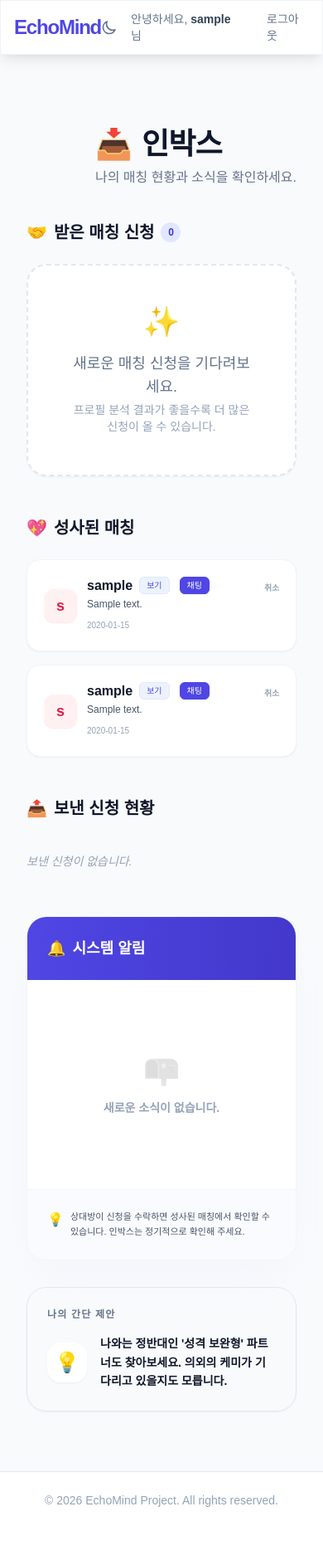
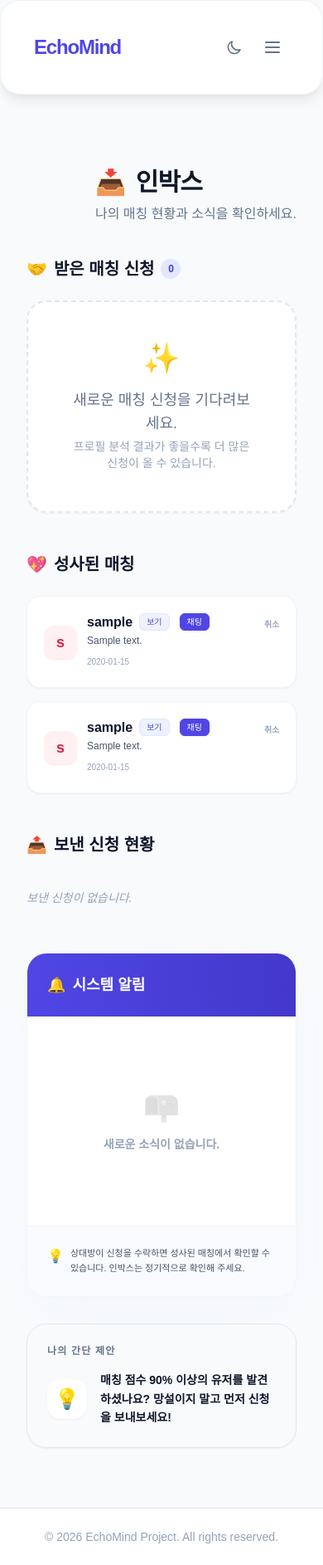
Before and after one commit to 2026TUKCOMCD/EchoMind, a Flask app: page /inbox in a window 390 px wide. Shown: the whole page at 83% size. Before the commit the page ends 1816 px from the top, so only its background shows below. Run offline with Flask 3, Linux system fonts and the light colour scheme; the visitor is signed in with stand-in values (Sample User, id 1); tables that the repository leaves empty hold one stand-in row (values such as "Sample post"); some libraries are stand-ins or nearby versions; some web fonts are replaced.

Commit message:
모바일 웹 ui 개선
-모바일로 접속할 경우 로그인창에서 메뉴가 보이지 않는 문제 수정
-모바일로 분석 요청할 경우 txt파일 업로드가 되지 않는 문제 수정
-분석 요청에서 드래그 앤 드롭이 되지 않는 문제 수정
-안드로이드 데이터 내보내기 형식 지원
-이름 입력 시 대소문자 구분 및 공백 무시

```diff
--- a/main.py
+++ b/main.py
@@ -44,7 +44,8 @@
 # ----------------------------
 LINE_PATTERNS = [
     re.compile(r"^\[(?P<name>.+?)\]\s+\[(?P<time>.+?)\]\s+(?P<msg>.+)$"),
-    re.compile(r"^(?P<time>\d{4}\.\s*\d{1,2}\.\s*\d{1,2}\.\s*.+?),\s*(?P<name>[^:]+?)\s*:\s*(?P<msg>.+)$"),
+    re.compile(r"^(?P<time>\d{4}\.\s*\d{1,2}\.\s*\d{1,2}\.\s*.+?),\s*(?P<name>[^:]+?)\s*:\s*(?P<msg>.*)$"),
+    re.compile(r"^(?P<time>\d{4}년\s*\d{1,2}월\s*\d{1,2}일\s*(?:오전|오후)\s*\d{1,2}:\d{1,2}),\s*(?P<name>[^:]+?)\s*:\s*(?P<msg>.*)$"),
 ]
 
 SYSTEM_SKIP_SUBSTR = [
@@ -124,43 +125,83 @@
     total_lines = parsed = failed = filtered_system = empty_text = pii_hits_total = 0
     rows: List[Dict[str, str]] = []
 
+    # [NEW] Case-insensitive comparison target
+    norm_target = target_name.strip().lower()
+
+    current_speaker = None
+    current_msg = []
+
+    def flush_msg():
+        nonlocal parsed, filtered_system, empty_text, pii_hits_total
+        # [NEW] Check speaker name case-insensitively
+        if current_speaker and current_speaker.strip().lower() == norm_target and current_msg:
+            full_text = "\n".join(current_msg).strip()
+            if not full_text:
+                empty_text += 1
+                return
+            if looks_like_system_message(full_text):
+                filtered_system += 1
+                return
+
+            cleaned = clean_text_ko(full_text)
+            if not cleaned:
+                empty_text += 1
+                return
+
+            masked, hits = mask_pii(cleaned)
+            pii_hits_total += hits
+
+            rows.append({"text": masked})
+            parsed += 1
+
     with open(filepath, "r", encoding="utf-8", errors="ignore") as f:
         for raw in f:
             total_lines += 1
             line = raw.rstrip("\n")
+
+            # Allow empty lines within multiline message, otherwise mark failed
             if not line.strip():
-                failed += 1
+                if current_speaker is not None:
+                    current_msg.append("")
+                else:
+                    failed += 1
                 continue
 
+            # Check if this line starts a new message
             m = None
             for pat in LINE_PATTERNS:
                 m = pat.match(line)
                 if m:
                     break
-            if not m:
-                failed += 1
-                continue
 
-            speaker = m.group("name").strip()
-            if speaker != target_name:
-                continue
+            if m:
+                # Append the previous accumulated message
+                flush_msg()
 
-            text = m.group("msg").strip()
+                # Start recording a new message
+                speaker = m.group("name").strip()
+                text = m.group("msg")
 
-            if looks_like_system_message(text):
-                filtered_system += 1
-                continue
+                current_speaker = speaker
+                current_msg = [text]
+            else:
+                # Ignore top info metadata or pure date dividers from Kakao
+                is_meta = line.startswith("저장한 날짜 :") or "카카오톡 대화" in line
+                # e.g., "2025년 12월 2일 화요일" (Kakao daily divider string format roughly)
+                is_divider = bool(re.match(r"^\d{4}년\s*\d{1,2}월\s*\d{1,2}일\s*.*$", line))
 
-            text = clean_text_ko(text)
-            if not text:
-                empty_text += 1
-                continue
+                if is_meta or is_divider:
+                    failed += 1
+                    continue
 
-            text, hits = mask_pii(text)
-            pii_hits_total += hits
+                # If we have an active speaker, treat as a multiline continuation
+                if current_speaker is not None:
+                    current_msg.append(line)
+                else:
+                    failed += 1
 
-            rows.append({"text": text})
-            parsed += 1
+    # Catch the very last message in the file
+    flush_msg()
 
     quality = ParseQuality(
         total_lines=total_lines,
--- a/static/css/style.css
+++ b/static/css/style.css
@@ -79,6 +79,7 @@
 html.dark .text-slate-900,
 html.dark .text-gray-900 {
     color: #ffffff;
+
 }
 
 html.dark .text-slate-500,
@@ -113,6 +114,29 @@
     background-color: rgba(255, 255, 255, 0.02);
 }
 
+/* Mobile Responsive Adjustments */
+@media (max-width: 640px) {
+    .max-w-7xl, .max-w-6xl {
+        padding-left: 1rem;
+        padding-right: 1rem;
+    }
+
+    h1 {
+        font-size: 1.875rem !important; /* text-3xl */
+        line-height: 2.25rem !important;
+    }
+
+    .glass-panel {
+        padding: 1.5rem !important;
+        border-radius: 1.5rem !important;
+    }
+
+    /* Stack flex-row elements on mobile */
+    .md-flex-row {
+        flex-direction: column !important;
+    }
+}
+
 /* Date Picker Icon Styling */
 input[type="date"]::-webkit-calendar-picker-indicator {
     cursor: pointer;
@@ -137,3 +161,8 @@
 html.dark input[type="date"]::-webkit-calendar-picker-indicator:hover {
     background-color: rgba(255, 255, 255, 0.1);
 }
+
+/* Alpine.js x-cloak: Prevent flickering on load */
+[x-cloak] {
+    display: none !important;
+}
--- a/templates/base.html
+++ b/templates/base.html
@@ -30,15 +30,17 @@
     class="dark:bg-slate-900 text-slate-800 dark:text-slate-200 min-h-screen flex flex-col transition-colors duration-300">
 
     <!-- Navigation -->
-    <nav class="glass-panel sticky top-0 z-50 border-b border-slate-200/50 dark:border-slate-700/50">
+    <nav x-data="{ open: false }" class="glass-panel sticky top-0 z-50 border-b border-slate-200/50 dark:border-slate-700/50">
         <div class="max-w-7xl mx-auto px-4 sm:px-6 lg:px-8">
             <div class="flex justify-between h-16">
-                <div class="flex">
+                <!-- Left Side: Logo & Desktop Links -->
+                <div class="flex items-center">
                     <div class="flex-shrink-0 flex items-center">
                         <a href="{{ url_for('home') }}"
                             class="text-2xl font-extrabold text-indigo-600 dark:text-indigo-400 tracking-tighter">EchoMind</a>
                     </div>
                     {% if g.user %}
+                    <!-- Desktop-only Links -->
                     <div class="hidden sm:ml-6 sm:flex sm:space-x-8">
                         <a href="{{ url_for('home') }}"
                             class="border-transparent text-slate-500 dark:text-slate-400 hover:border-indigo-300 hover:text-indigo-700 dark:hover:text-indigo-300 inline-flex items-center px-1 pt-1 border-b-2 text-sm font-medium transition-colors">
@@ -69,41 +71,78 @@
                     </div>
                     {% endif %}
                 </div>
-                <div class="flex items-center gap-4">
-                    <!-- Dark Mode Toggle -->
+
+                <!-- Right Side: Theme Toggle, User Info (Desktop), Hamburger (Mobile) -->
+                <div class="flex items-center gap-2">
+                    <!-- Dark Mode Toggle (Always Visible) -->
                     <button id="theme-toggle"
-                        class="text-slate-500 dark:text-slate-400 hover:text-indigo-600 dark:hover:text-indigo-400 transition-colors focus:outline-none">
-                        <!-- Sun Icon -->
-                        <svg id="theme-toggle-light-icon" class="w-5 h-5 hidden" fill="none" stroke="currentColor"
-                            viewBox="0 0 24 24">
-                            <path stroke-linecap="round" stroke-linejoin="round" stroke-width="2"
-                                d="M12 3v1m0 16v1m9-9h-1M4 12H3m15.364 6.364l-.707-.707M6.343 6.343l-.707-.707m12.728 0l-.707.707M6.343 17.657l-.707.707M16 12a4 4 0 11-8 0 4 4 0 018 0z">
-                            </path>
+                        class="p-2 text-slate-500 dark:text-slate-400 hover:text-indigo-600 dark:hover:text-indigo-400 transition-colors focus:outline-none">
+                        <svg id="theme-toggle-light-icon" class="w-5 h-5 hidden" fill="none" stroke="currentColor" viewBox="0 0 24 24">
+                            <path stroke-linecap="round" stroke-linejoin="round" stroke-width="2" d="M12 3v1m0 16v1m9-9h-1M4 12H3m15.364 6.364l-.707-.707M6.343 6.343l-.707-.707m12.728 0l-.707.707M6.343 17.657l-.707.707M16 12a4 4 0 11-8 0 4 4 0 018 0z"></path>
                         </svg>
-                        <!-- Moon Icon -->
-                        <svg id="theme-toggle-dark-icon" class="w-5 h-5 hidden" fill="none" stroke="currentColor"
-                            viewBox="0 0 24 24">
-                            <path stroke-linecap="round" stroke-linejoin="round" stroke-width="2"
-                                d="M20.354 15.354A9 9 0 018.646 3.646 9.003 9.003 0 0012 21a9.003 9.003 0 008.354-5.646z">
-                            </path>
+                        <svg id="theme-toggle-dark-icon" class="w-5 h-5 hidden" fill="none" stroke="currentColor" viewBox="0 0 24 24">
+                            <path stroke-linecap="round" stroke-linejoin="round" stroke-width="2" d="M20.354 15.354A9 9 0 018.646 3.646 9.003 9.003 0 0012 21a9.003 9.003 0 008.354-5.646z"></path>
                         </svg>
                     </button>
 
-                    {% if g.user %}
-                    <span class="text-sm text-slate-500 mr-4">안녕하세요, <span
-                            class="font-bold text-slate-700 dark:text-slate-200">{{
-                            g.user.nickname or g.user.username }}</span>님</span>
-                    <a href="{{ url_for('logout') }}"
-                        class="text-sm font-medium text-slate-500 hover:text-slate-900 dark:text-slate-400 dark:hover:text-white">로그아웃</a>
-                    {% else %}
-                    <a href="{{ url_for('login') }}"
-                        class="text-sm font-medium text-indigo-600 hover:text-indigo-500 mr-4">로그인</a>
-                    <a href="{{ url_for('register') }}"
-                        class="px-4 py-2 border border-transparent rounded-md shadow-sm text-sm font-medium text-white bg-indigo-600 hover:bg-indigo-700 focus:outline-none focus:ring-2 focus:ring-offset-2 focus:ring-indigo-500">
-                        회원가입
-                    </a>
+                    <!-- Desktop Navigation (User Info/Auth) -->
+                    <div class="hidden sm:flex items-center ml-4">
+                        {% if g.user %}
+                        <span class="text-sm text-slate-500 mr-4">안녕하세요, <span class="font-bold text-slate-700 dark:text-slate-200">{{ g.user.nickname or g.user.username }}</span>님</span>
+                        <a href="{{ url_for('logout') }}" class="text-sm font-medium text-slate-500 hover:text-slate-900 dark:text-slate-400 dark:hover:text-white">로그아웃</a>
+                        {% else %}
+                        <a href="{{ url_for('login') }}" class="text-sm font-medium text-indigo-600 hover:text-indigo-500 mr-4">로그인</a>
+                        <a href="{{ url_for('register') }}" class="px-4 py-2 border border-transparent rounded-md shadow-sm text-sm font-medium text-white bg-indigo-600 hover:bg-indigo-700 focus:outline-none focus:ring-2 focus:ring-offset-2 focus:ring-indigo-500">회원가입</a>
+                        {% endif %}
+                    </div>
+
+                    <!-- Mobile Menu Button (Hamburger) -->
+                    <button @click="open = !open" class="sm:hidden p-2 text-slate-500 dark:text-slate-400 hover:text-indigo-600 dark:hover:text-indigo-400 focus:outline-none">
+                        <svg class="w-6 h-6" fill="none" stroke="currentColor" viewBox="0 0 24 24" x-show="!open">
+                            <path stroke-linecap="round" stroke-linejoin="round" stroke-width="2" d="M4 6h16M4 12h16M4 18h16"></path>
+                        </svg>
+                        <svg class="w-6 h-6" fill="none" stroke="currentColor" viewBox="0 0 24 24" x-show="open" style="display: none;">
+                            <path stroke-linecap="round" stroke-linejoin="round" stroke-width="2" d="M6 18L18 6M6 6l12 12"></path>
+                        </svg>
+                    </button>
+                </div>
+            </div>
+        </div>
+
+        <!-- Mobile Menu Dropdown -->
+        <div x-show="open"
+             x-cloak
+             x-transition:enter="transition ease-out duration-200"
+             x-transition:enter-start="opacity-0 -translate-y-4"
+             x-transition:enter-end="opacity-100 translate-y-0"
+             x-transition:leave="transition ease-in duration-150"
+             x-transition:leave-start="opacity-100 translate-y-0"
+             x-transition:leave-end="opacity-0 -translate-y-4"
+             class="sm:hidden bg-white dark:bg-slate-900 border-t border-slate-200 dark:border-slate-800 shadow-xl"
+             style="display: none;">
+            <div class="px-2 pt-2 pb-3 space-y-1">
+                {% if g.user %}
+                <div class="px-3 py-2 border-b border-slate-100 dark:border-slate-800 mb-2">
+                    <p class="text-xs text-slate-400 uppercase tracking-wider mb-1">내 정보</p>
+                    <p class="text-sm font-bold text-slate-700 dark:text-white">{{ g.user.nickname or g.user.username }}님</p>
+                </div>
+                <a href="{{ url_for('home') }}" class="block px-3 py-2 rounded-md text-base font-medium text-slate-600 dark:text-slate-300 hover:bg-indigo-50 dark:hover:bg-slate-800 hover:text-indigo-600 dark:hover:text-indigo-400">홈</a>
+                <a href="{{ url_for('view_result') }}" class="block px-3 py-2 rounded-md text-base font-medium text-slate-600 dark:text-slate-300 hover:bg-indigo-50 dark:hover:bg-slate-800 hover:text-indigo-600 dark:hover:text-indigo-400">나의 분석 결과</a>
+                <a href="{{ url_for('history') }}" class="block px-3 py-2 rounded-md text-base font-medium text-slate-600 dark:text-slate-300 hover:bg-indigo-50 dark:hover:bg-slate-800 hover:text-indigo-600 dark:hover:text-indigo-400">분석 기록</a>
+                <a href="{{ url_for('start_matching') }}" class="block px-3 py-2 rounded-md text-base font-medium text-slate-600 dark:text-slate-300 hover:bg-indigo-50 dark:hover:bg-slate-800 hover:text-indigo-600 dark:hover:text-indigo-400">매칭 찾기</a>
+                <a href="{{ url_for('match_inbox') }}" class="block px-3 py-2 rounded-md text-base font-medium text-slate-600 dark:text-slate-300 hover:bg-indigo-50 dark:hover:bg-slate-800 hover:text-indigo-600 dark:hover:text-indigo-400 flex justify-between items-center">
+                    인박스
+                    {% if unread_count and unread_count > 0 %}
+                    <span class="bg-red-500 text-white text-xs px-2 py-0.5 rounded-full">{{ unread_count }}</span>
                     {% endif %}
+                </a>
+                <div class="border-t border-slate-100 dark:border-slate-800 mt-2 pt-2">
+                    <a href="{{ url_for('logout') }}" class="block px-3 py-2 rounded-md text-base font-medium text-slate-500 dark:text-slate-400 hover:bg-red-50 dark:hover:bg-red-900/20 hover:text-red-600">로그아웃</a>
                 </div>
+                {% else %}
+                <a href="{{ url_for('login') }}" class="block px-3 py-2 rounded-md text-base font-medium text-indigo-600 hover:bg-indigo-50 dark:hover:bg-slate-800">로그인</a>
+                <a href="{{ url_for('register') }}" class="block px-3 py-2 rounded-md text-base font-medium text-white bg-indigo-600 hover:bg-indigo-700 text-center mx-3 my-2">회원가입</a>
+                {% endif %}
             </div>
         </div>
     </nav>
--- a/templates/inbox.html
+++ b/templates/inbox.html
@@ -44,20 +44,20 @@
                             </div>
                         </div>
 
-                        <div class="flex flex-col md:flex-row gap-6">
+                        <div class="flex flex-col md:flex-row gap-4 md:gap-6">
                             <!-- User Avatar & Basic Info -->
-                            <div class="flex-shrink-0">
+                            <div class="flex-shrink-0 flex items-center justify-center">
                                 <div
-                                    class="w-16 h-16 bg-gradient-to-br from-indigo-500 to-purple-600 rounded-2xl flex items-center justify-center text-white text-2xl font-bold shadow-indigo-100 shadow-lg dark:shadow-none">
+                                    class="w-14 h-14 md:w-16 md:h-16 bg-gradient-to-br from-indigo-500 to-purple-600 rounded-2xl flex items-center justify-center text-white text-xl md:text-2xl font-bold shadow-indigo-100 shadow-lg dark:shadow-none">
                                     {{ req.sender_nickname[0] if req.sender_nickname else req.sender_name[0] }}
                                 </div>
                             </div>
 
                             <div class="flex-grow space-y-3">
                                 <div class="flex flex-wrap items-center gap-2">
-                                    <h3 class="text-lg font-bold text-slate-900 dark:text-white">{{ req.sender_nickname
+                                    <h3 class="text-base md:text-lg font-bold text-slate-900 dark:text-white">{{ req.sender_nickname
                                         }}</h3>
-                                    <span class="text-xs text-slate-400 dark:text-slate-500 font-medium">@{{
+                                    <span class="text-[10px] md:text-xs text-slate-400 dark:text-slate-500 font-medium">@{{
                                         req.sender_name }}</span>
                                     {% if req.sender_mbti %}
                                     <span
@@ -97,18 +97,17 @@
                                         🕒 {{ req.created_at.strftime('%Y-%m-%d %H:%M') if req.created_at else '-' }}
                                     </span>
 
-                                    <div class="flex gap-2">
+                                    <div class="flex flex-wrap gap-2 justify-end">
                                         <a href="{{ url_for('match_detail', request_id=req.request_id) }}"
-                                            class="px-4 py-2 text-xs font-bold text-indigo-600 bg-indigo-50 dark:bg-indigo-900/30 hover:bg-indigo-100 dark:hover:bg-indigo-900/50 rounded-xl transition-all">
-                                            상세 보기
+                                            class="px-3 py-2 text-[10px] md:text-xs font-bold text-indigo-600 bg-indigo-50 dark:bg-indigo-900/30 hover:bg-indigo-100 dark:hover:bg-indigo-900/50 rounded-xl transition-all">
+                                            상세
                                         </a>
-                                        <div class="h-8 w-px bg-slate-100 dark:bg-slate-800 mx-1"></div>
                                         <a href="{{ url_for('respond_match', request_id=req.request_id, action='rejected') }}"
-                                            class="px-4 py-2 text-xs font-bold text-slate-500 dark:text-slate-400 hover:text-red-600 dark:hover:text-red-400 bg-slate-50 dark:bg-slate-700 hover:bg-red-50 dark:hover:bg-red-900/20 rounded-xl transition-all">
+                                            class="px-3 py-2 text-[10px] md:text-xs font-bold text-slate-500 dark:text-slate-400 hover:text-red-600 dark:hover:text-red-400 bg-slate-50 dark:bg-slate-700 hover:bg-red-50 dark:hover:bg-red-900/20 rounded-xl transition-all">
                                             거절
                                         </a>
                                         <a href="{{ url_for('respond_match', request_id=req.request_id, action='accepted') }}"
-                                            class="px-6 py-2 text-xs font-bold text-white bg-indigo-600 hover:bg-indigo-700 rounded-xl shadow-md shadow-indigo-100 dark:shadow-none transition-all hover:-translate-y-0.5">
+                                            class="px-4 py-2 text-[10px] md:text-xs font-bold text-white bg-indigo-600 hover:bg-indigo-700 rounded-xl shadow-md transition-all">
                                             매칭 수락
                                         </a>
                                     </div>
--- a/templates/match.html
+++ b/templates/match.html
@@ -160,9 +160,9 @@
                         <h4
                             class="text-sm font-semibold text-slate-400 uppercase tracking-wider mb-4 border-b border-slate-200 dark:border-slate-700 pb-2">
                             📊 점수 산출 공식 및 상세 분석</h4>
-                        <div class="flex flex-col md:flex-row items-center gap-8">
+                        <div class="flex flex-col md:flex-row items-center gap-6 md:gap-8">
                             <!-- 좌측: 도넛 차트 -->
-                            <div class="w-40 h-40 flex-shrink-0">
+                            <div class="w-32 h-32 md:w-40 md:h-40 flex-shrink-0">
                                 <canvas id="score-donut-{{ loop.index }}"></canvas>
                             </div>
 
```
Also changed, not shown: templates/upload.html (+38 -18 lines).
